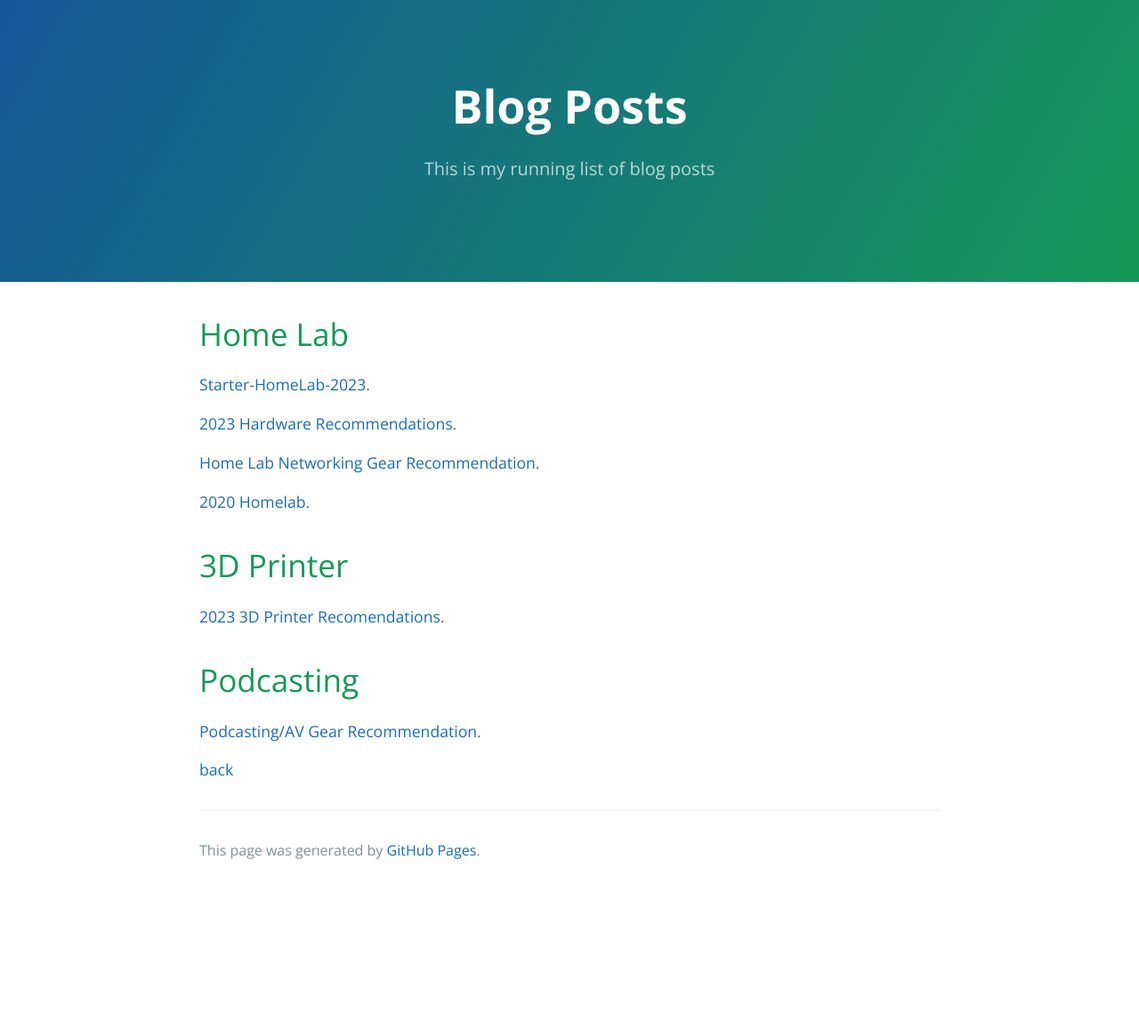
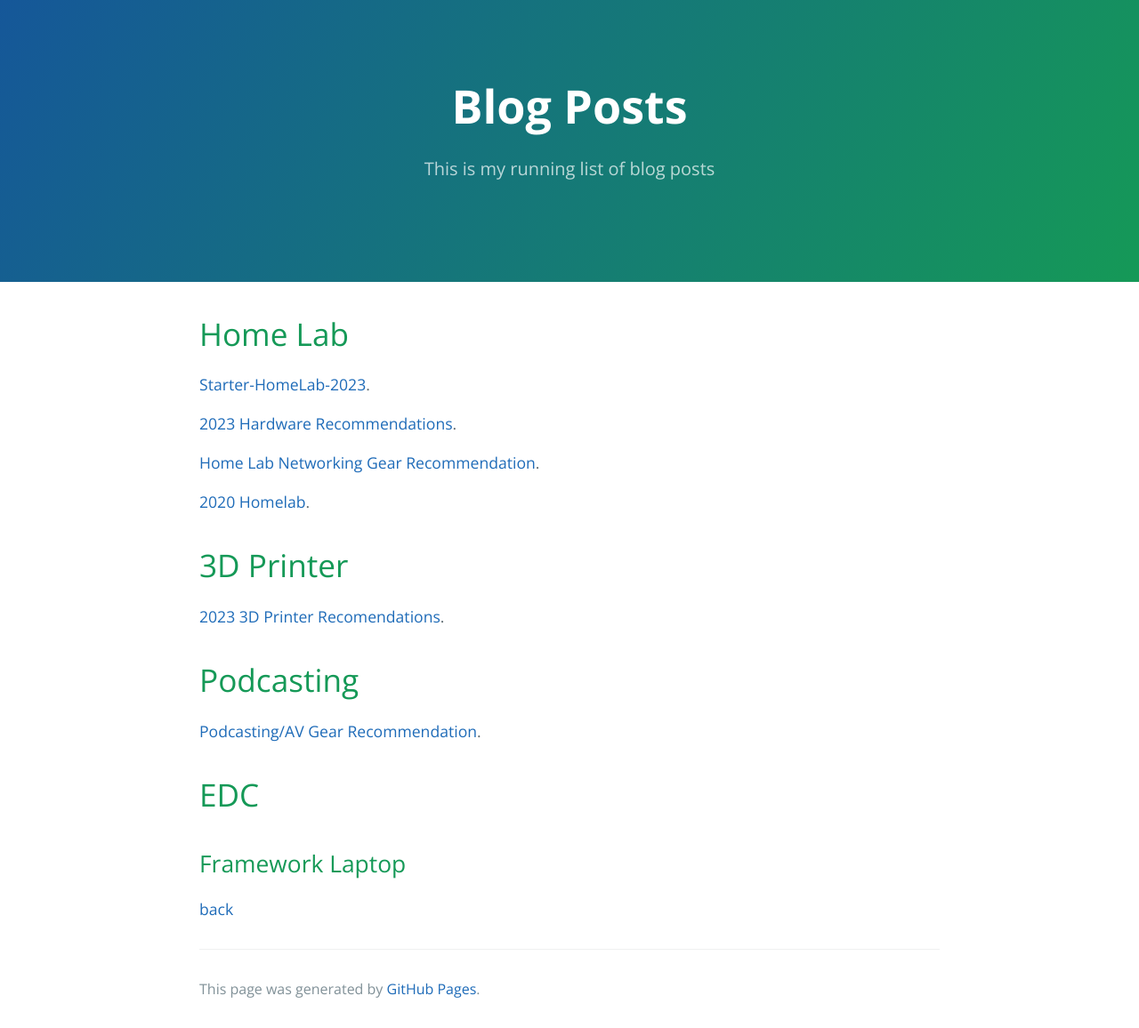
Before and after one commit to jscar-hawk/jscar-hawk.github.io, a Jekyll site: the page built from docs/blog.md, in a window 1280 px wide. Shown: the whole page at 89% size. Built offline with Jekyll 4.4.1, drawn with Linux system fonts in a browser that asks for light colours; before the commit the page ends 1000 px from its top, so only the background shows below that.

Commit message:
Update blog.md

```diff
--- a/docs/blog.md
+++ b/docs/blog.md
@@ -24,4 +24,8 @@ description: This is my running list of blog posts
 
 [Podcasting/AV Gear Recommendation](./Podcast_Hardware.md).
 
+# EDC
+
+## Framework Laptop
+
 [back](../)
```
